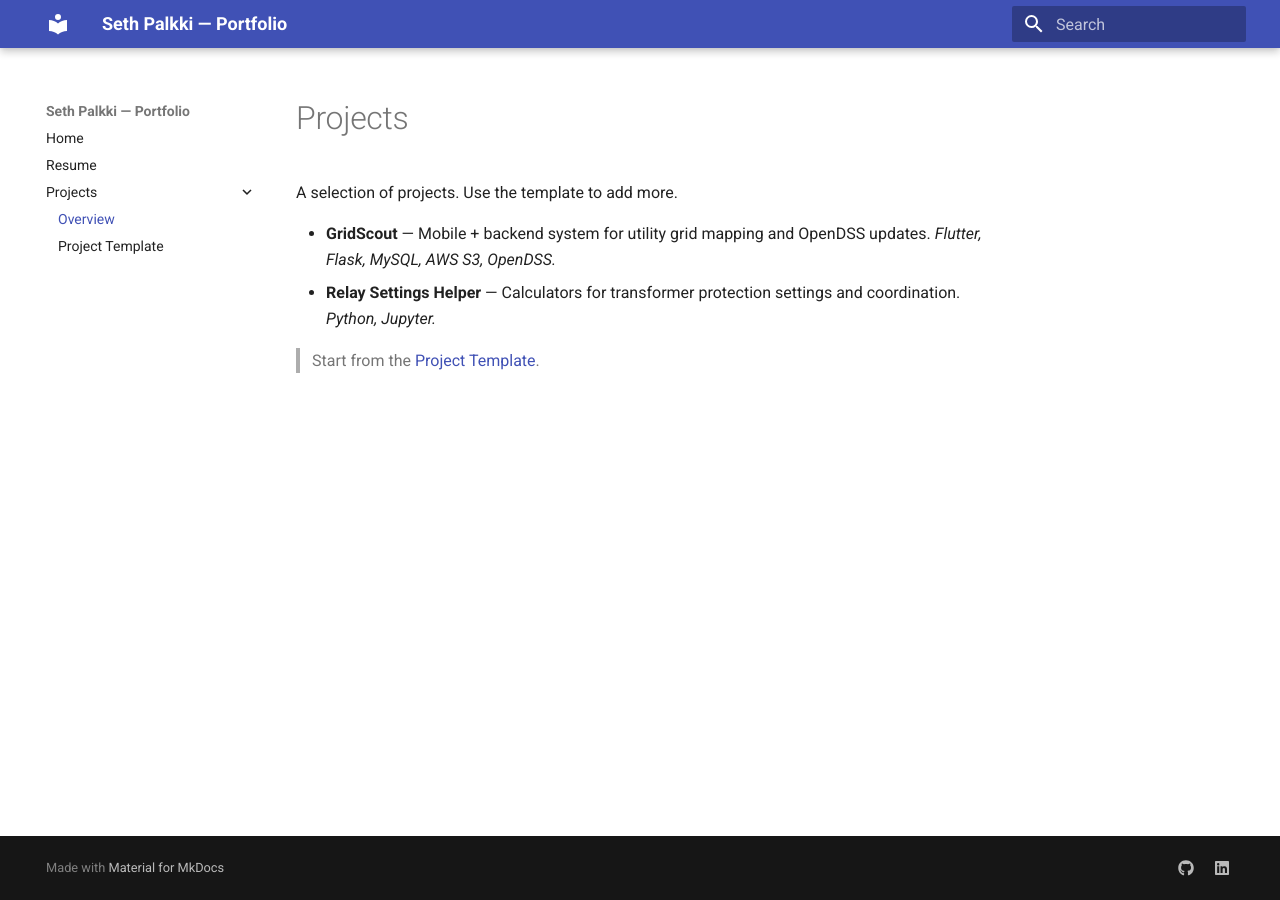
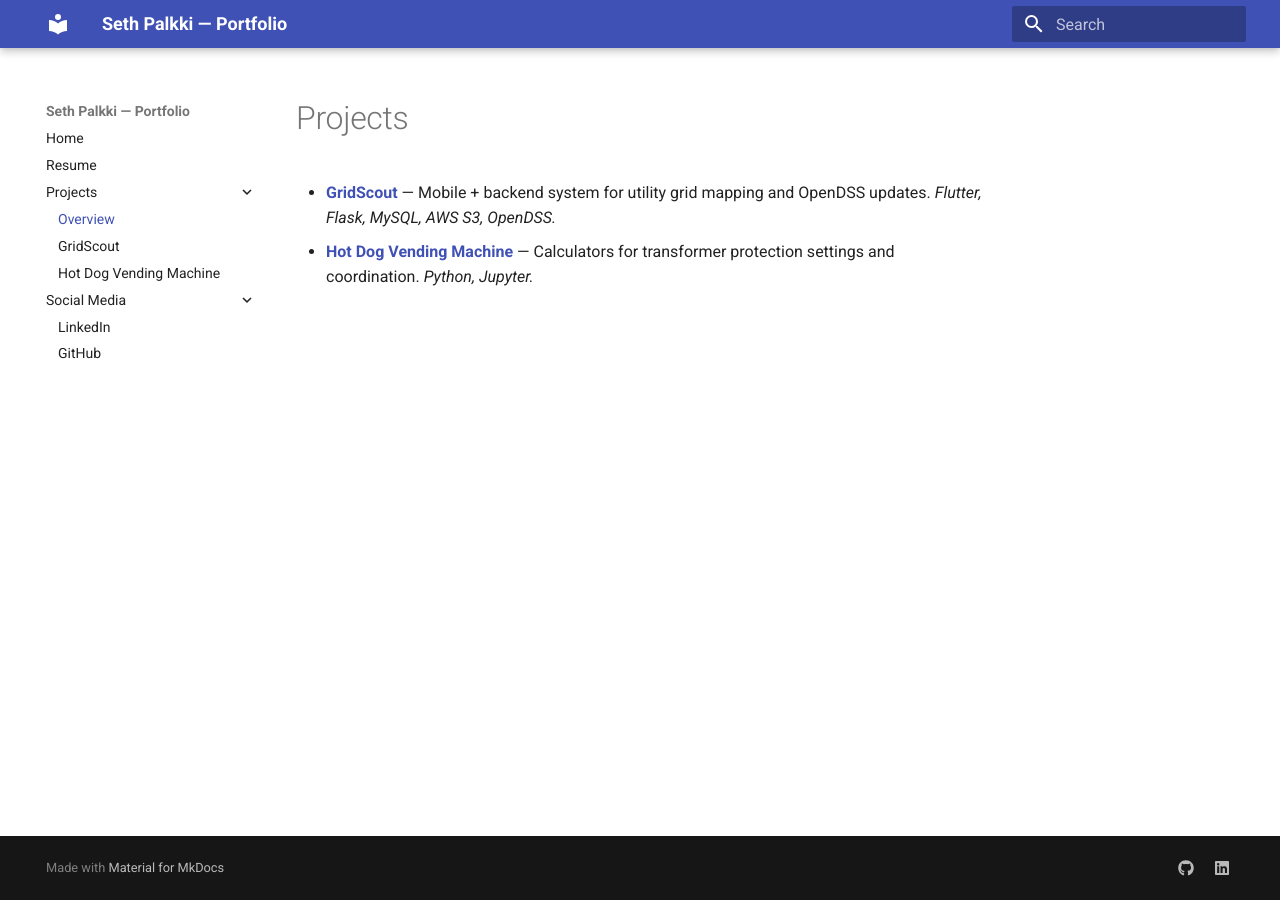
Before and after one commit to EmperorPalkkitine/my-portfolio, an MkDocs documentation site: the page built from docs/projects/index.md, in a window 1280 px wide. Built offline with MkDocs 1.6.1 and Material for MkDocs 9.7.7, drawn with Linux system fonts in a browser that asks for light colours.

Commit message:
Updated projects tab with links to projects

```diff
--- a/docs/projects/index.md
+++ b/docs/projects/index.md
@@ -1,8 +1,5 @@
 # Projects
 
-A selection of projects. Use the template to add more.
 
-- **GridScout** — Mobile + backend system for utility grid mapping and OpenDSS updates. _Flutter, Flask, MySQL, AWS S3, OpenDSS._
-- **Relay Settings Helper** — Calculators for transformer protection settings and coordination. _Python, Jupyter._
-
-> Start from the [Project Template](project-template.md).
+- **[GridScout](../projects/GridScout.md)** — Mobile + backend system for utility grid mapping and OpenDSS updates. _Flutter, Flask, MySQL, AWS S3, OpenDSS._
+- **[Hot Dog Vending Machine](../projects/VendingMachine.md)** — Calculators for transformer protection settings and coordination. _Python, Jupyter._
--- a/mkdocs.yml
+++ b/mkdocs.yml
@@ -34,7 +34,11 @@ nav:
   - Resume: resume.md
   - Projects:
       - Overview: projects/index.md
-      - Project Template: projects/project-template.md
+      - GridScout: projects/GridScout.md
+      - Hot Dog Vending Machine: projects/VendingMachine.md
+  - Social Media:
+      - LinkedIn: https://www.linkedin.com/in/seth-palkki-1b390b217/
+      - GitHub: https://github.com/EmperorPalkkitine
 extra:
   social:
     - icon: fontawesome/brands/github
```
Also changed, not shown: docs/index.md (+1 -1 lines), docs/projects/GridScout.md (added, +28 -0 lines), docs/projects/VendingMachine.md (added, +28 -0 lines).
